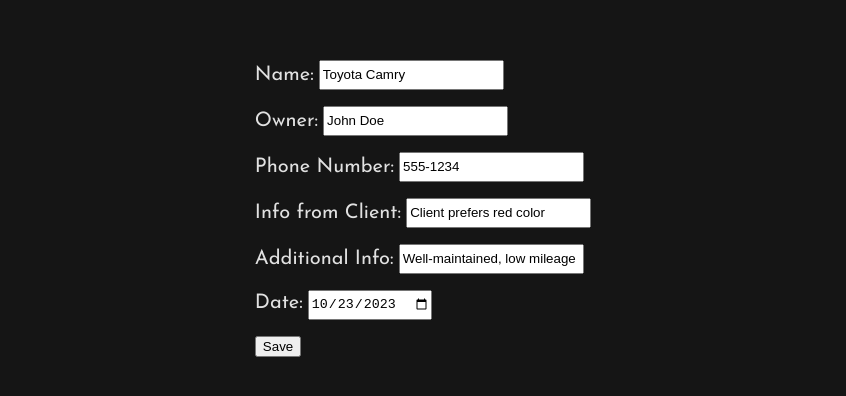
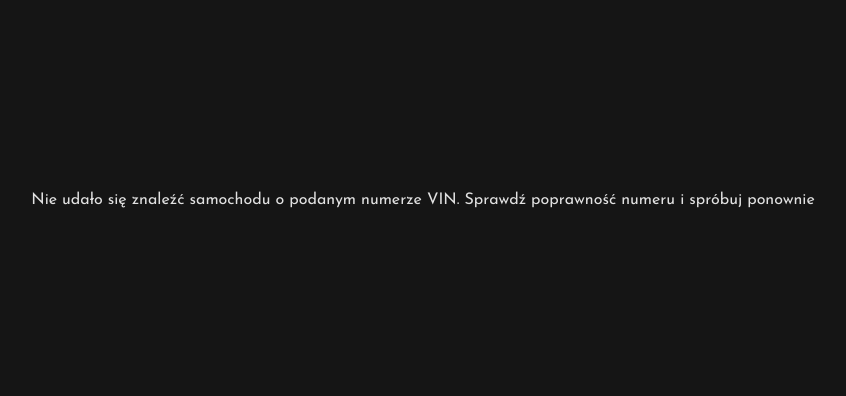
Before and after one commit to JanChmielewski/CarRepair, a React (Vite) app: page /edit-details/1 in a window 1280 px wide. Shown: the part 200-596 px from the top of the page, without its empty margins (217-1063 px from the left). Built offline with nearby package versions, Linux system fonts and the light colour scheme.

Commit message:
Changed folders structure, made input protection improvements, added TODO.

```diff
--- a/src/pages/edit_details/EditDetails.css
+++ b/src/pages/edit_details/EditDetails.css
@@ -6,3 +6,13 @@
 .details-input-label {
   font-size: 20px;
 }
+
+.not-found-error {
+  color: red;
+  font-weight: bold;
+}
+
+/* This shows only when inputing incorrect phone number (less than 9 digits) so remember about that when editing */
+.number-error {
+  color: red;
+}
--- a/src/pages/edit_details/EditDetails.jsx
+++ b/src/pages/edit_details/EditDetails.jsx
@@ -1,40 +1,19 @@
-import React, { useState, useEffect } from 'react';
+// EditDetails.jsx
+import React, { useState } from 'react';
 import { useParams } from 'react-router-dom';
 import { cars } from '../../utils/cars';
-import InputField from './InputField'; // Import InputField component
+import EditDetailsForm from './components/EditDetailsForm';
+import { handleChange } from './utils/handleChange.js';
 import './EditDetails.css';
 
 function EditDetails() {
   const { id } = useParams();
-  const selectedCar = cars.find((car) => car.id === parseInt(id));
+  const selectedCar = cars.find((car) => car.VinNumber === id);
   const [editedCar, setEditedCar] = useState(selectedCar || {});
+  const [phoneNumberError, setPhoneNumberError] = useState('');
 
-  useEffect(() => {
-    if (selectedCar && selectedCar.date) {
-      const [day, month, year] = selectedCar.date.split('-');
-      const formattedDate = `${year}-${month}-${day}`;
-      setEditedCar((prevCar) => ({
-        ...prevCar,
-        date: formattedDate,
-      }));
-    }
-  }, [selectedCar]);
-
-  const handleChange = (e) => {
-    const { name, value } = e.target;
-    setEditedCar((prevCar) => ({ ...prevCar, [name]: value }));
-  };
-
-  const formatDateForInput = (dateString) => {
-    if (!dateString) return '';
-    const [year, month, day] = dateString.split('-');
-    return `${day}/${month}/${year}`;
-  };
-
-  const parseDate = (dateString) => {
-    if (!dateString) return '';
-    const [day, month, year] = dateString.split('/');
-    return `${year}-${month}-${day}`;
+  const handleChangeWrapper = (e) => {
+    handleChange(e, editedCar, setEditedCar, setPhoneNumberError);
   };
 
   const handleSave = () => {
@@ -42,34 +21,15 @@
     // Add logic to save edited car details
   };
 
-  const inputFields = [
-    { label: 'Name', name: 'name' },
-    { label: 'Owner', name: 'owner' },
-    { label: 'Phone Number', name: 'phoneNumber', type: 'tel' },
-    { label: 'Info from Client', name: 'infoFromClient' },
-    { label: 'Additional Info', name: 'additionalInfo' },
-    { label: 'Date', name: 'date', type: 'date' },
-  ];
-
   return (
     <div>
-      {selectedCar ? (
-        <div>
-          {inputFields.map((field) => (
-            <InputField
-              key={field.name}
-              label={field.label}
-              name={field.name}
-              value={editedCar[field.name] || ''}
-              onChange={handleChange}
-              type={field.type}
-            />
-          ))}
-          <button onClick={handleSave}>Save</button>
-        </div>
-      ) : (
-        <p>Car not found</p>
-      )}
+      <EditDetailsForm
+        selectedCar={selectedCar}
+        editedCar={editedCar}
+        phoneNumberError={phoneNumberError}
+        onChange={handleChangeWrapper}
+        onSave={handleSave}
+      />
     </div>
   );
 }
--- a/src/pages/edit_details/InputField.jsx
+++ /dev/null
@@ -1,25 +0,0 @@
-// InputField.jsx
-import React from 'react';
-
-const InputField = ({
-  label,
-  name,
-  value,
-  onChange,
-  type = 'text',
-  className = 'details-input',
-  labelClassName = 'details-input-label',
-}) => (
-  <p>
-    <label className={labelClassName}>{label}:</label>{' '}
-    <input
-      type={type}
-      name={name}
-      value={value}
-      onChange={onChange}
-      className={`details-input ${className}`}
-    />
-  </p>
-);
-
-export default InputField;
--- /dev/null
+++ b/src/pages/edit_details/components/EditDetailsForm.jsx
@@ -0,0 +1,63 @@
+// EditDetailsForm.jsx
+import React from 'react';
+import InputField from './InputField';
+
+function EditDetailsForm({
+  selectedCar,
+  editedCar,
+  phoneNumberError,
+  onChange,
+  onSave,
+}) {
+  const renderInputFields = () => {
+    return inputFields.map((field) => (
+      <div key={field.name}>
+        <InputField
+          label={field.label}
+          name={field.name}
+          value={editedCar[field.name] || ''}
+          onChange={onChange}
+          type={field.type}
+          showError={field.showError}
+        />
+        {field.showError && (
+          <p className="number-error">{field.errorMessage}</p>
+        )}
+      </div>
+    ));
+  };
+
+  const inputFields = [
+    { label: 'Numer VIN', name: 'VinNumber' },
+    { label: 'Model', name: 'name' },
+    { label: 'Klient', name: 'owner' },
+    {
+      label: 'Numer telefonu',
+      name: 'phoneNumber',
+      type: 'tel',
+      showError: !!phoneNumberError,
+      errorMessage: phoneNumberError,
+    },
+    { label: 'Informacje od klienta', name: 'infoFromClient' },
+    { label: 'Informacje od mechanika', name: 'additionalInfo' },
+    { label: 'Data przyjęcia', name: 'date', type: 'date' },
+  ];
+
+  return (
+    <div>
+      {selectedCar ? (
+        <div>
+          {renderInputFields()}
+          <button onClick={onSave}>Save</button>
+        </div>
+      ) : (
+        <p className="not-found-message">
+          Nie udało się znaleźć samochodu o podanym numerze VIN.
+          Sprawdź poprawność numeru i spróbuj ponownie
+        </p>
+      )}
+    </div>
+  );
+}
+
+export default EditDetailsForm;
--- /dev/null
+++ b/src/pages/edit_details/components/InputField.jsx
@@ -0,0 +1,33 @@
+import React, { useState } from 'react';
+
+const InputField = ({
+  label,
+  name,
+  value,
+  onChange,
+  onBlur,
+  type = 'text',
+  showError = false,
+  errorMessage = '',
+  className = 'details-input',
+  labelClassName = 'details-input-label',
+}) => {
+  return (
+    <div>
+      <label className={labelClassName}>{label}:</label>{' '}
+      <input
+        type={type}
+        name={name}
+        value={value}
+        onChange={onChange}
+        onBlur={onBlur}
+        className={`details-input ${className}`}
+      />
+      {showError && errorMessage && (
+        <p className="error-message">{errorMessage}</p>
+      )}
+    </div>
+  );
+};
+
+export default InputField;
--- /dev/null
+++ b/src/pages/edit_details/utils/handleChange.js
@@ -0,0 +1,22 @@
+import { handlePhoneNumber } from './handlePhoneNumber';
+import { handleVinNumber } from './handleVinNumber';
+
+export const handleChange = (
+  e,
+  editedCar,
+  setEditedCar,
+  setPhoneNumberError
+) => {
+  const { name, value } = e.target;
+
+  if (name === 'phoneNumber') {
+    handlePhoneNumber(value, setEditedCar, setPhoneNumberError);
+  } else if (name === 'VinNumber') {
+    handleVinNumber(value, setEditedCar, setPhoneNumberError);
+  } else {
+    setEditedCar((prevCar) => ({
+      ...prevCar,
+      [name]: value,
+    }));
+  }
+};
--- /dev/null
+++ b/src/pages/edit_details/utils/handlePhoneNumber.js
@@ -0,0 +1,34 @@
+const PHONE_LENGTH_MAX = 11;
+
+export const formatPhoneNumber = (value) => {
+  const formattedValue = value
+    .replace(/\D/g, '')
+    .replace(/(\d{3})(\d{3})(\d{3})/, '$1-$2-$3');
+  return formattedValue.length > 9
+    ? formattedValue.slice(0, PHONE_LENGTH_MAX)
+    : formattedValue;
+};
+
+export const handlePhoneNumber = (
+  value,
+  setEditedCar,
+  setPhoneNumberError
+) => {
+  const formattedValue = formatPhoneNumber(value);
+  setEditedCar((prevCar) => ({
+    ...prevCar,
+    phoneNumber: formattedValue,
+  }));
+  validatePhoneNumber(formattedValue, setPhoneNumberError);
+};
+
+const validatePhoneNumber = (formattedValue, setPhoneNumberError) => {
+  if (
+    formattedValue.length !== PHONE_LENGTH_MAX ||
+    !/^\d{3}-\d{3}-\d{3}$/.test(formattedValue)
+  ) {
+    setPhoneNumberError('Numer telefonu musi zawierać 9 cyfr.');
+  } else {
+    setPhoneNumberError('');
+  }
+};
--- /dev/null
+++ b/src/pages/edit_details/utils/handleVinNumber.js
@@ -0,0 +1,32 @@
+const VIN_LENGTH_MIN = 11;
+const VIN_LENGTH_MAX = 17;
+
+export const handleVinNumber = (
+  value,
+  setEditedCar,
+  setPhoneNumberError
+) => {
+  const formattedValue = value.toUpperCase().slice(0, VIN_LENGTH_MAX);
+  setEditedCar((prevCar) => ({
+    ...prevCar,
+    VinNumber: formattedValue,
+  }));
+  validateVinNumberLength(formattedValue, setPhoneNumberError);
+};
+
+const validateVinNumberLength = (
+  formattedValue,
+  setPhoneNumberError
+) => {
+  if (formattedValue.length < VIN_LENGTH_MIN) {
+    setPhoneNumberError(
+      'Numer VIN musi zawierać co najmniej 11 znaków.'
+    );
+  } else if (formattedValue.length > VIN_LENGTH_MAX) {
+    setPhoneNumberError(
+      'Numer VIN nie może zawierać więcej niż 17 znaków.'
+    );
+  } else {
+    setPhoneNumberError('');
+  }
+};
--- a/src/pages/login/handleSubmit.jsx
+++ b/src/pages/login/handleSubmit.js
@@ -7,7 +7,6 @@
   navigate
 ) {
   try {
-    // Prevent page reloading when submitting a form
     event.preventDefault();
 
     if (idHasError || passwordHasError) {
--- a/src/utils/cars.js
+++ b/src/utils/cars.js
@@ -1,15 +1,15 @@
 export const cars = [
   {
-    id: 1,
+    VinNumber: '1HGBH41JXMN109186',
     name: 'Toyota Camry',
     owner: 'John Doe',
-    phoneNumber: '555-1234',
+    phoneNumber: '555-555-555',
     infoFromClient: 'Client prefers red color',
     additionalInfo: 'Well-maintained, low mileage',
     date: '23-10-2023',
   },
   {
-    id: 2,
+    VinNumber: '2HGFC2F59JH520434',
     name: 'Honda Civic',
     owner: 'Jane Smith',
     phoneNumber: '555-5678',
@@ -18,7 +18,7 @@
     date: '24-10-2023',
   },
   {
-    id: 3,
+    VinNumber: '1FAFP4041KF131509',
     name: 'Ford Mustang',
     owner: 'Michael Johnson',
     phoneNumber: '555-9012',
@@ -27,17 +27,17 @@
     date: '25-10-2023',
   },
   {
-    id: 4,
-    name: 'Chevrolet Cruze',
+    VinNumber: '1G1YY32G915120062',
+    name: 'Chevrolet Corvette',
     owner: 'Emily Davis',
     phoneNumber: '555-3456',
     infoFromClient: 'Client needs extra trunk space',
-    additionalInfo: 'Compact yet spacious interior',
+    additionalInfo: 'Sporty, high-performance vehicle',
     date: '26-10-2023',
   },
   {
-    id: 5,
-    name: 'BMW 3 Series',
+    VinNumber: '5UXWX9C53H0W58752',
+    name: 'BMW X5',
     owner: 'David Brown',
     phoneNumber: '555-7890',
     infoFromClient: 'Client prefers luxury features',
@@ -45,48 +45,12 @@
     date: '27-10-2023',
   },
   {
-    id: 6,
-    name: 'Mercedes-Benz E-Class',
+    VinNumber: 'JTHGL46F595025883',
+    name: 'Lexus LS',
     owner: 'Sarah Wilson',
     phoneNumber: '555-2345',
     infoFromClient: 'Client wants a comfortable ride',
-    additionalInfo: 'Plush interior, smooth handling',
+    additionalInfo: 'Luxury sedan, smooth handling',
     date: '28-10-2023',
   },
-  {
-    id: 7,
-    name: 'Audi A4',
-    owner: 'Michael Taylor',
-    phoneNumber: '555-6789',
-    infoFromClient: 'Client seeks performance and style',
-    additionalInfo: 'Dynamic driving experience, elegant design',
-    date: '29-10-2023',
-  },
-  {
-    id: 8,
-    name: 'Nissan Altima',
-    owner: 'Jessica Martinez',
-    phoneNumber: '555-0123',
-    infoFromClient: 'Client needs a reliable daily driver',
-    additionalInfo: 'Dependable, spacious interior',
-    date: '30-10-2023',
-  },
-  {
-    id: 9,
-    name: 'Volkswagen Jetta',
-    owner: 'Daniel Anderson',
-    phoneNumber: '555-4567',
-    infoFromClient: 'Client wants a fuel-efficient sedan',
-    additionalInfo: 'Economical, comfortable ride',
-    date: '31-10-2023',
-  },
-  {
-    id: 10,
-    name: 'Subaru Impreza',
-    owner: 'Jennifer Garcia',
-    phoneNumber: '555-8901',
-    infoFromClient: 'Client prefers all-wheel drive',
-    additionalInfo: 'Great handling, reliable performance',
-    date: '01-11-2023',
-  },
 ];
```
Also changed, not shown: src/pages/login/Login.jsx (+6 -8 lines), src/pages/edit_details/TODO.txt (added), 1 other file (tests, documents, lock files or other folders).
